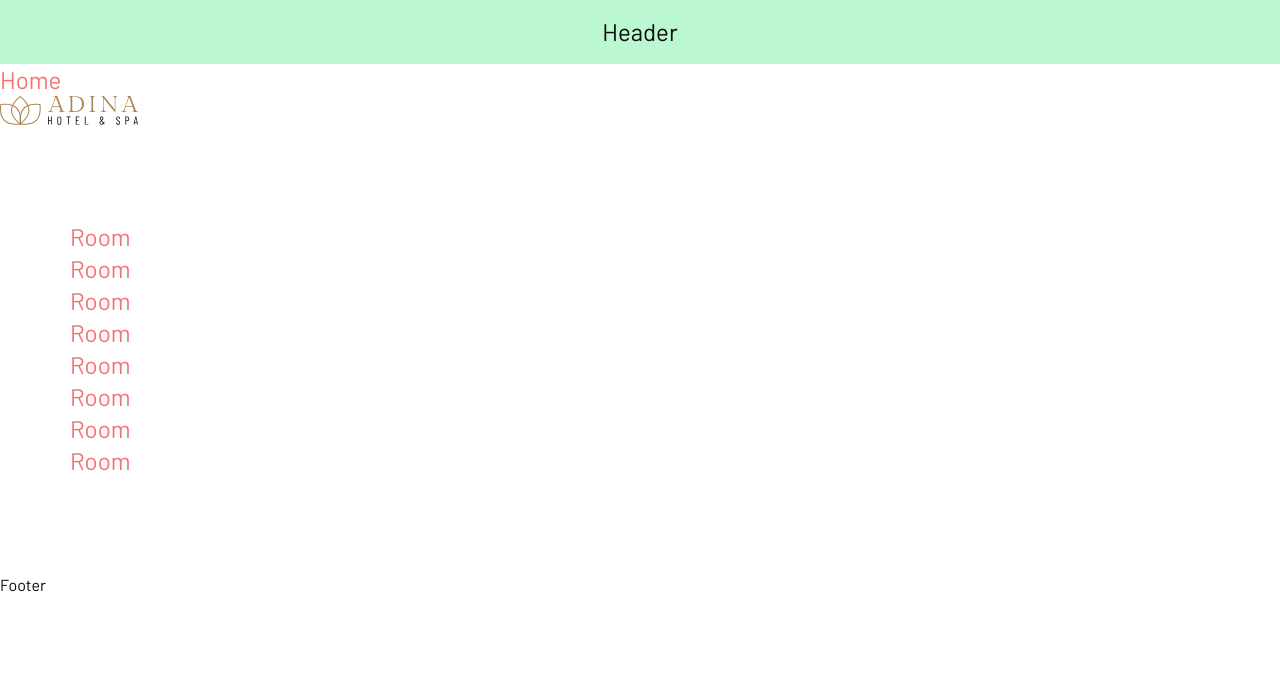
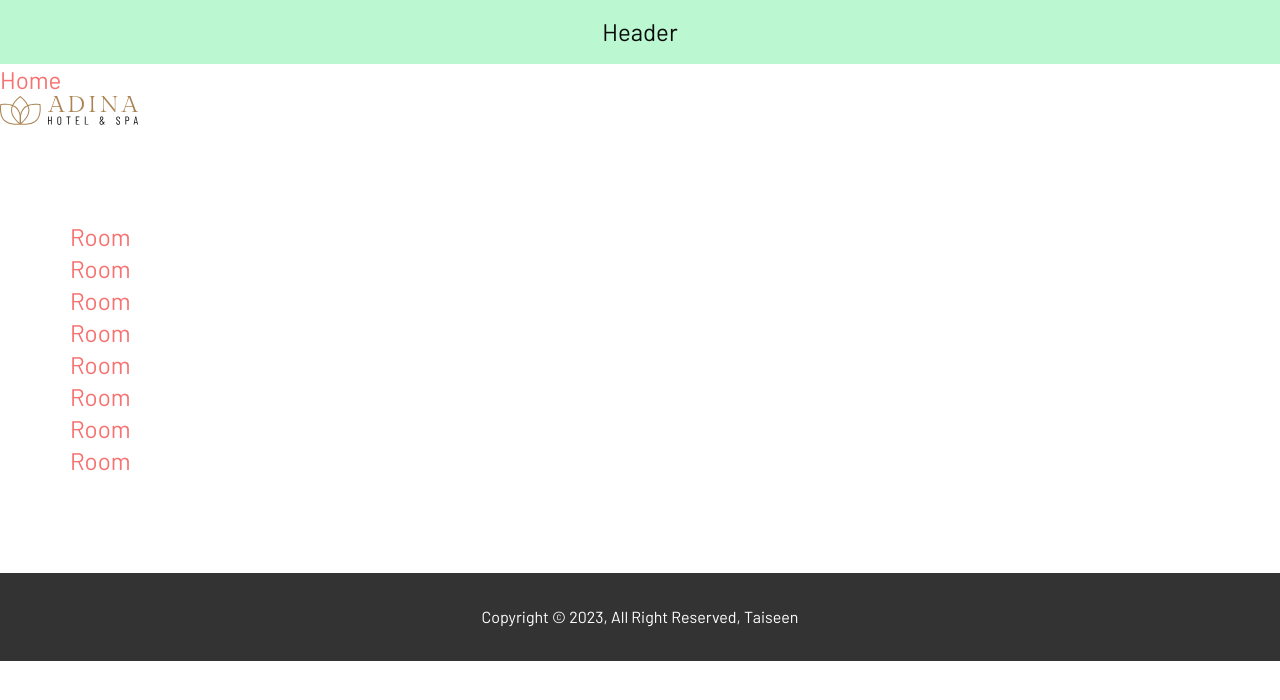
Before and after one commit to taiseen/hotel-booking-static, a React (Vite) app: page / in a window 1280 px wide. Shown: the top 700 px of the page. Built offline with nearby package versions, Linux system fonts and the light colour scheme; a web font is replaced by a local one.

Commit message:
fix: footer date add

```diff
--- a/src/components/Footer.jsx
+++ b/src/components/Footer.jsx
@@ -1,7 +1,7 @@
-import React from 'react';
-
-const Footer = () => {
-  return <div>Footer</div>;
-};
+const Footer = () => (
+  <footer className='bg-black/80 py-8 text-center text-white'>
+    <div className='container mx-auto'>Copyright &copy; {new Date().getFullYear()}, All Right Reserved, Taiseen</div>
+  </footer>
+);
 
 export default Footer;
```
